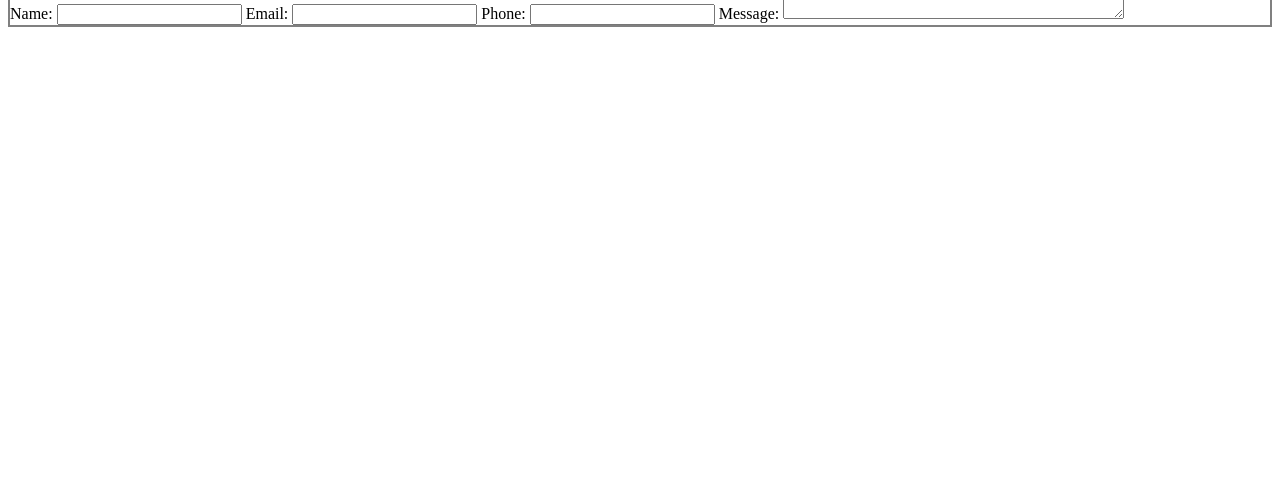
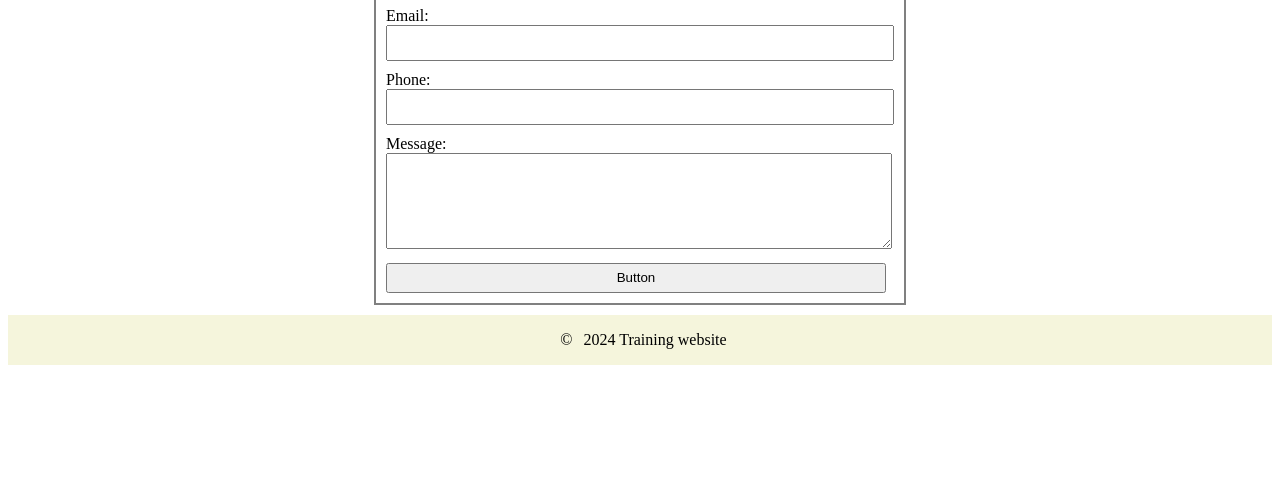
Before and after one commit to sivaneshS9002/Training-Exercises, a plain HTML site: page Day1_HTML_BASICS/htmlForm.html in a window 1280 px wide. Shown: the part 314-800 px from the top of the page. Drawn offline with Linux system fonts and the light colour scheme.

Commit message:
Add files via upload

```diff
--- a/Day1_HTML_BASICS/htmlForm.html
+++ b/Day1_HTML_BASICS/htmlForm.html
@@ -1,10 +1,51 @@
 <!DOCTYPE html>
 <html lang="en">
+
 <head>
   <meta charset="UTF-8">
   <meta name="viewport" content="width=device-width, initial-scale=1.0">
   <title>Document</title>
+  <style>
+      header {
+      margin-bottom: 20px;
+    }
+
+    label {
+      display: block;
+    }
+
+    .submit-btn {
+      display: block;
+    }
+
+    input {
+      width: 500px;
+      height: 30px;
+      margin-bottom: 10px;
+      margin-left: 10px;
+      margin-right: 10px;
+    }
+
+    label {
+      margin-left: 10px;
+      margin-right: 10px;
+    }
+
+    textarea {
+      width: 500px;
+      margin-bottom: 10px;
+      margin-left: 10px;
+      margin-right: 10px;
+    }
+    footer
+       {
+         height: 10%;
+         font-size: medium;
+         background-color: beige;
+       }
+  </style>
 </head>
+
 <body>
   <header>
     <div style="display: flex; align-items: center; justify-content: center; background-color: grey;">
@@ -20,27 +61,36 @@
       <div style="width: 30%;"></div>
     </div>
   </header>
-   <content>
-          <div style="border:2px solid grey;">
-            <div>
+
+    <div style="display: flex;justify-content: center;align-items: center; margin-bottom: 10px;">
+
+      <div style="border: 2px solid grey;">
+
+        <div style="display: flex;align-items: center; justify-content: center;">
           <h1>Contact Us</h1>
         </div>
+
         <div>
           <form action="/Day1_HTML_BASICS/">
             <label for="userName">Name:</label>
-                    <input type="text" name="userName"/>
+            <input type="text" name="userName" />
             <label for="userEmail">Email:</label>
-                    <input type="email"/>
+            <input type="email" />
             <label for="userPhoneNumber">Phone:</label>
             <input type="number">
             <label for="Discription">Message:</label>
             <textarea cols="40" rows="6"></textarea>
+            <input type="submit" value="Button" class="submit-btn" />
           </form>
         </div>
       </div>
-   </content>
+    </div>
+
   <footer>
-
+    <div style="display: flex; justify-content: center; align-items: center;">
+        <p> <span style="padding: 7px;">&copy;</span> 2024 Training website</p>
+    </div>
   </footer>
 </body>
+
 </html>
```
Lines whose indentation alone changed are shown as unchanged.
